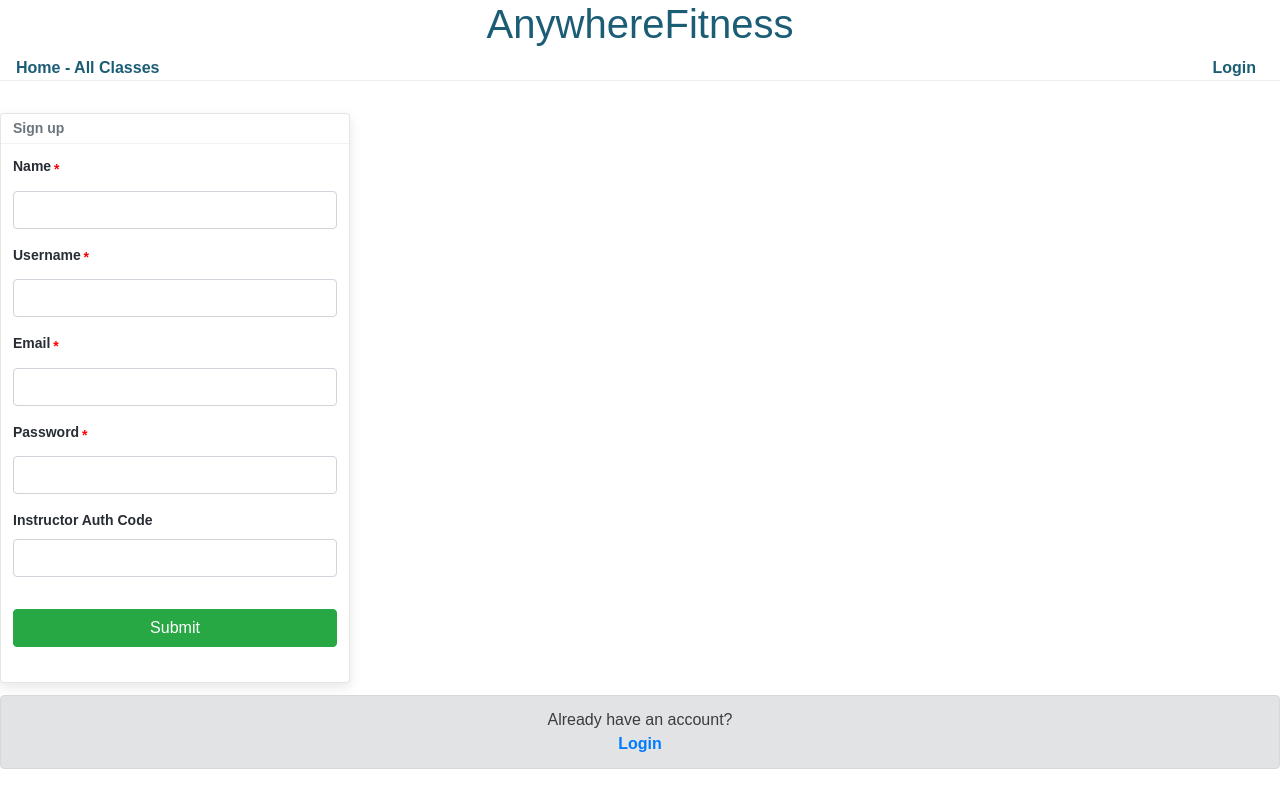
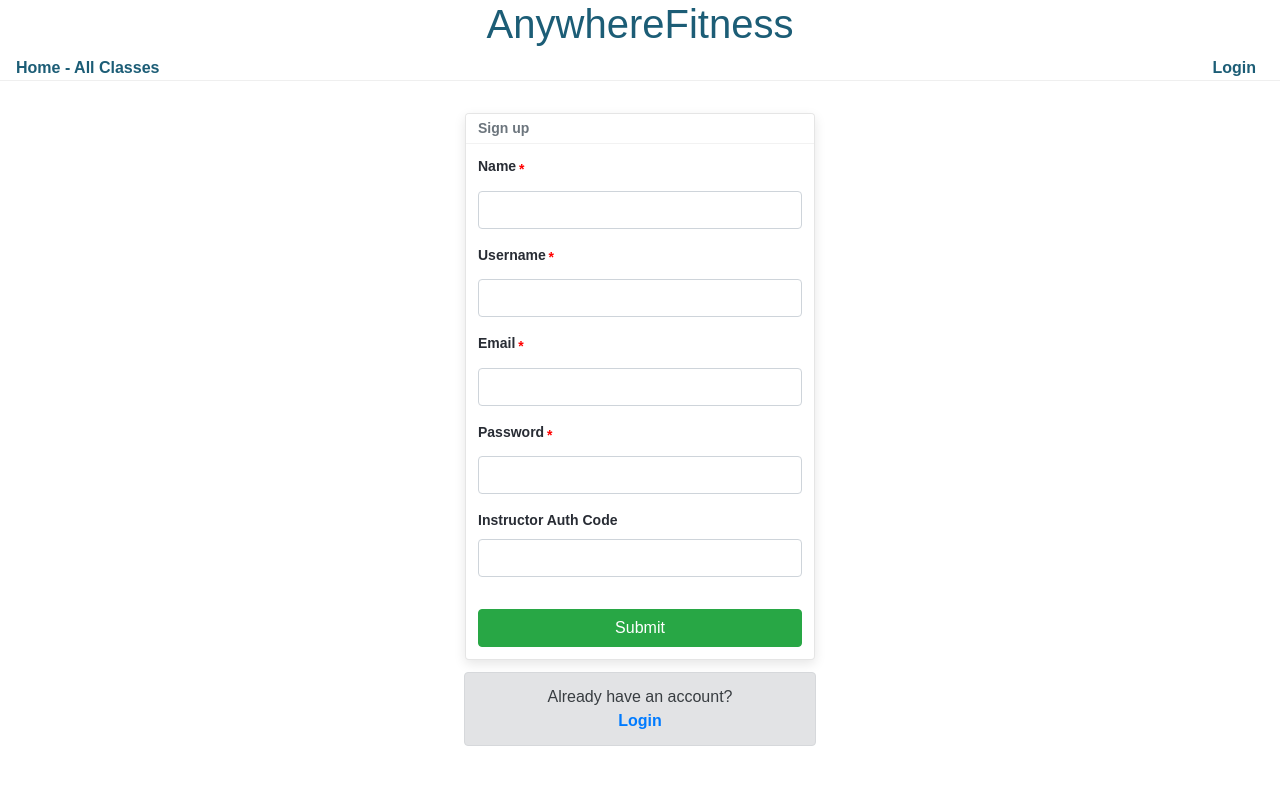
Before and after one commit to lukecparr/front-end, a React (Create React App) app: page /sign-up in a window 1280 px wide. Built offline with nearby package versions, Linux system fonts and the light colour scheme.

Commit message:
updated styling for UserLogin and NewUser

```diff
--- a/src/components/NewUser.css
+++ b/src/components/NewUser.css
@@ -1,10 +1,21 @@
+/* min-height: 50vh;
+width: 22rem;
+margin: auto;
+color: #282c34;
+font-weight: bold;
+width: 100rem;
+height: 570px;
+flex-basis: unset!important;
+font-size: 1rem; */
+
 .signUp {
-	color: #282c34;
-	font-weight: bold;
-	width: 100rem;
-	height: 570px;
-	flex-basis: unset!important;
-	font-size: 1rem;
+	min-height: 50vh;
+	width: 22rem;
+	margin: auto;
+	display: flex;
+	flex-direction: column;
+	align-items: center;
+	justify-content: center;
 }
 
 .formLabel {
--- a/src/components/NewUser.js
+++ b/src/components/NewUser.js
@@ -24,8 +24,8 @@ const NewUser = () => {
 
 
 	return (
-    <div>
-      <Toast className="signUp">
+    <div className='signUp'>
+      <Toast>
         <ToastHeader>Sign up</ToastHeader>
         <ToastBody>
           <Form onSubmit={handleSubmit}>
--- a/src/components/UserLogin.css
+++ b/src/components/UserLogin.css
@@ -1,7 +1,9 @@
-.login-page {
+.login {
 	text-align: center;
-	background-color: #282c34;
-	min-height: 100vh;
+	/* background-color: #282c34; */
+	min-height: 50vh;
+	width: 22rem;
+	margin: auto;
 	display: flex;
 	flex-direction: column;
 	align-items: center;
@@ -35,4 +37,5 @@
 
 .alert {
 	font-size: 1rem;
+	width: 100%;
 }
--- a/src/components/UserLogin.js
+++ b/src/components/UserLogin.js
@@ -32,7 +32,7 @@ const UserLogin = () => {
 	});
 
 	return (
-		<div>
+		<div className='login'>
 			<Toast>
 				<ToastHeader>Login</ToastHeader>
 				<ToastBody>
```
